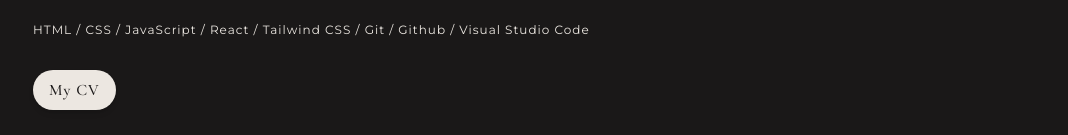
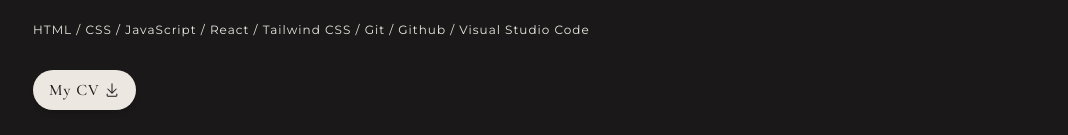
Before and after one commit to EvelinAlvarado/portfolio, a React (Vite) app: page /about in a window 1280 px wide. Shown: the part 978-1113 px from the top of the page, without its empty margins (95-1163 px from the left). Built offline with nearby package versions, Linux system fonts and the light colour scheme.

Commit message:
Added an icon download

```diff
--- a/src/pages/About.jsx
+++ b/src/pages/About.jsx
@@ -1,5 +1,6 @@
 import { Link } from "react-router-dom";
 import { useLanguage } from "../context/index.js";
+import { GoDownload } from "react-icons/go";
 
 export const About = () => {
   const { translations } = useLanguage();
@@ -65,8 +66,8 @@
         Studio Code
       </p>
 
-      <button className="text-base tracking-[1px] font-CormorantGaramond bg-dark text-beige dark:bg-beige dark:text-dark py-2 px-4 rounded-full hover:px-[30px] transition-all duration-300 my-7 shadow-md">
-        My CV
+      <button className="text-base tracking-[1px] font-CormorantGaramond bg-dark text-beige dark:bg-beige dark:text-dark py-2 px-4 rounded-full hover:px-[30px] transition-all duration-300 my-7 shadow-md inline-flex items-center">
+        My CV <GoDownload className="ml-1" />
       </button>
     </div>
   );
```
